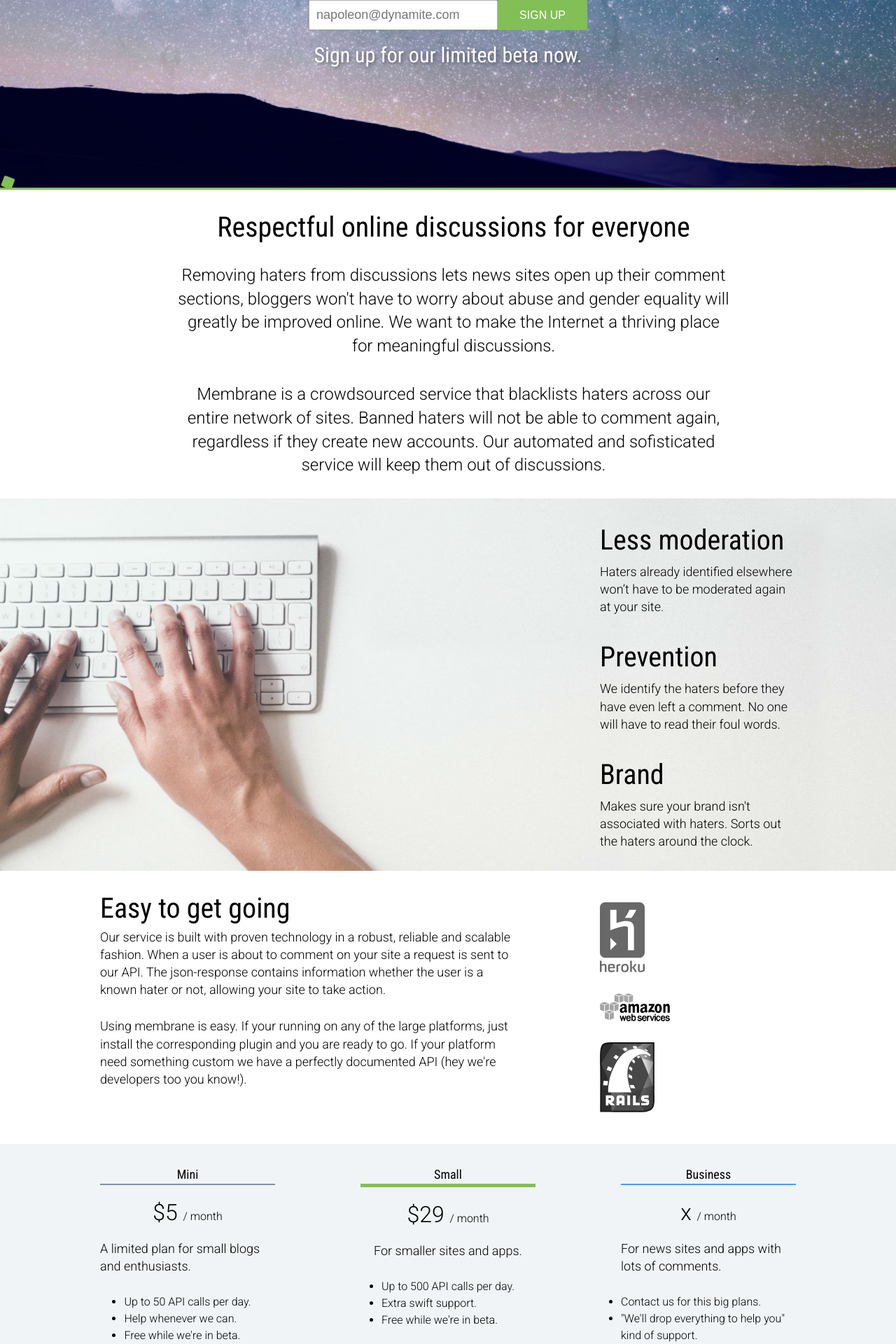
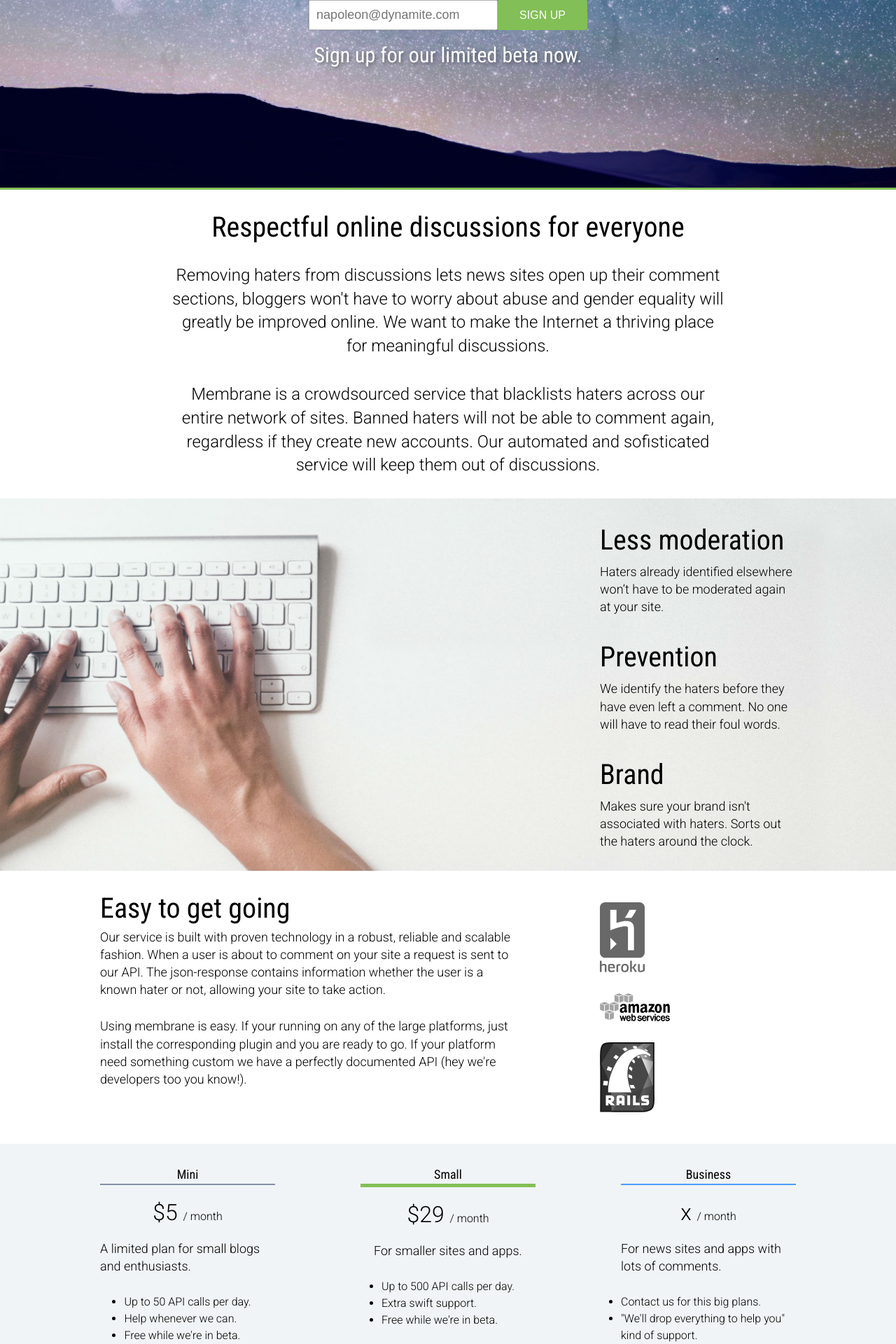
Before and after one commit to getmembrane/getmembrane.github.io, a Jekyll site: the page built from index.html, in a window 1280 px wide. Shown: the part 314-2234 px from the top of the page at 70% size. Built offline with Jekyll 4.4.1, drawn with Linux system fonts in a browser that asks for light colours.

Commit message:
Cube adjustement

```diff
--- a/_includes/footer.html
+++ b/_includes/footer.html
@@ -2,3 +2,6 @@
   Made with <img alt="love" class="footer_heart" src="./assets/images/footer_icon.svg">
  by real people
 </footer>
+<div class="cube_wrapper">
+    <div class="cube"></div>
+</div>
--- a/assets/stylesheet/main.scss
+++ b/assets/stylesheet/main.scss
@@ -150,37 +150,6 @@
 		@include rounded(2px);
 		background-color: rgba($color-link,0.1);
 	}
-}
-
-@keyframes cuberoll2 {
-    $cubeside: 16px;
-
-    0% {
-        transform: rotate(0deg);
-        transform-origin: $cubeside $cubeside;
-    }
-    70%, 100% {
-        transform: rotate(90deg);
-        transform-origin: $cubeside $cubeside;
-    }
-}
-.cube {
-  background-color: $color-cube;
-  border-radius: 2px;
-  height: 16px;
-  width: 16px;
-  position: relative;
-  animation-direction: forward;;
-  animation-iteration-count: 100;
-  animation-name: cuberoll2;
-  animation-delay: 3s;
-  animation-duration: 3s;
-  animation-timing-function: cubic-bezier(.5, 0.02, .96, .05);
-  top: -16px;
-
-  &.is-running {
-      animation-play-state: running;
-  }
 }
 
 .section {
@@ -457,3 +426,37 @@
     vertical-align: middle;
     width: 18px;
 }
+@keyframes cuberoll {
+    $cubeside: 16px;
+
+    0% {
+        transform: rotate(0deg);
+        transform-origin: $cubeside $cubeside;
+    }
+    70%, 100% {
+        transform: rotate(90deg);
+        transform-origin: $cubeside $cubeside;
+    }
+}
+.cube_wrapper {
+    background-color: $color-sectionBackground;
+}
+.cube {
+  background-color: $color-cube;
+  border-radius: 2px;
+  bottom: 0;
+  height: 16px;
+  width: 16px;
+  position: relative;
+  animation-direction: forward;;
+  animation-iteration-count: 100;
+  animation-name: cuberoll;
+  animation-delay: 3s;
+  animation-duration: 3s;
+  animation-timing-function: cubic-bezier(.5, 0.02, .96, .05);
+  //top: -16px;
+
+  &.is-running {
+      animation-play-state: running;
+  }
+}
--- a/index.html
+++ b/index.html
@@ -12,7 +12,6 @@
   </div>
 </div>
 <div class="section section--description">
-    <div class="cube"></div>
     <div class="inner description">
         <h2 class="description_headline">Respectful online discussions for&nbsp;everyone</h2>
         <p class="description_text">Removing haters from discussions lets news sites open up their comment sections, bloggers won't have to worry about abuse and gender equality will greatly be improved online. We want to make the Internet a thriving place for meaningful&nbsp;discussions.</p>
```
